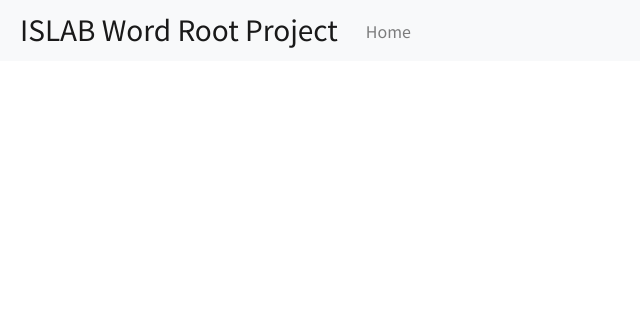
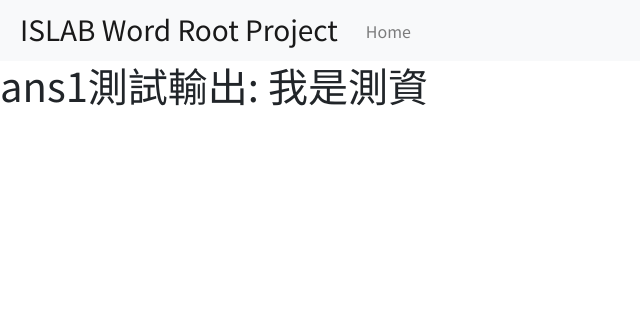
Before and after one commit to zing9264/NLP-WordRootProject, a Flask app: page / in a window 1280 px wide. Shown: the top 321 px of the page, without its empty margins (0-640 px from the left). Run offline with Flask 2, Linux system fonts and the light colour scheme; some libraries are stand-ins or nearby versions.

Commit message:
template

```diff
--- a/server.py
+++ b/server.py
@@ -1,11 +1,13 @@
 from flask import Flask, render_template, redirect, url_for, request
+
+import test
 
 app = Flask(__name__)
 
 @app.route('/')
 def index():
-    return render_template("index.html", title="ISLab　NLP　Final")
-
+    ans1=test.test()
+    return render_template("index.html", title="ISLab　NLP　Final",ans1=ans1)
 
 
 if __name__=='__main__':
--- a/templates/index.html
+++ b/templates/index.html
@@ -1 +1,8 @@
 {% extends "base.html" %}
+
+{% block main %}
+<dev>
+    <H1>ans1測試輸出: {{ans1}}</H1>
+</dev>
+
+{% endblock %}
--- /dev/null
+++ b/test.py
@@ -0,0 +1,6 @@
+def test():
+    return '我是測資'
+
+if __name__ == '__main__':
+    ans=test()
+    print(ans)
```
